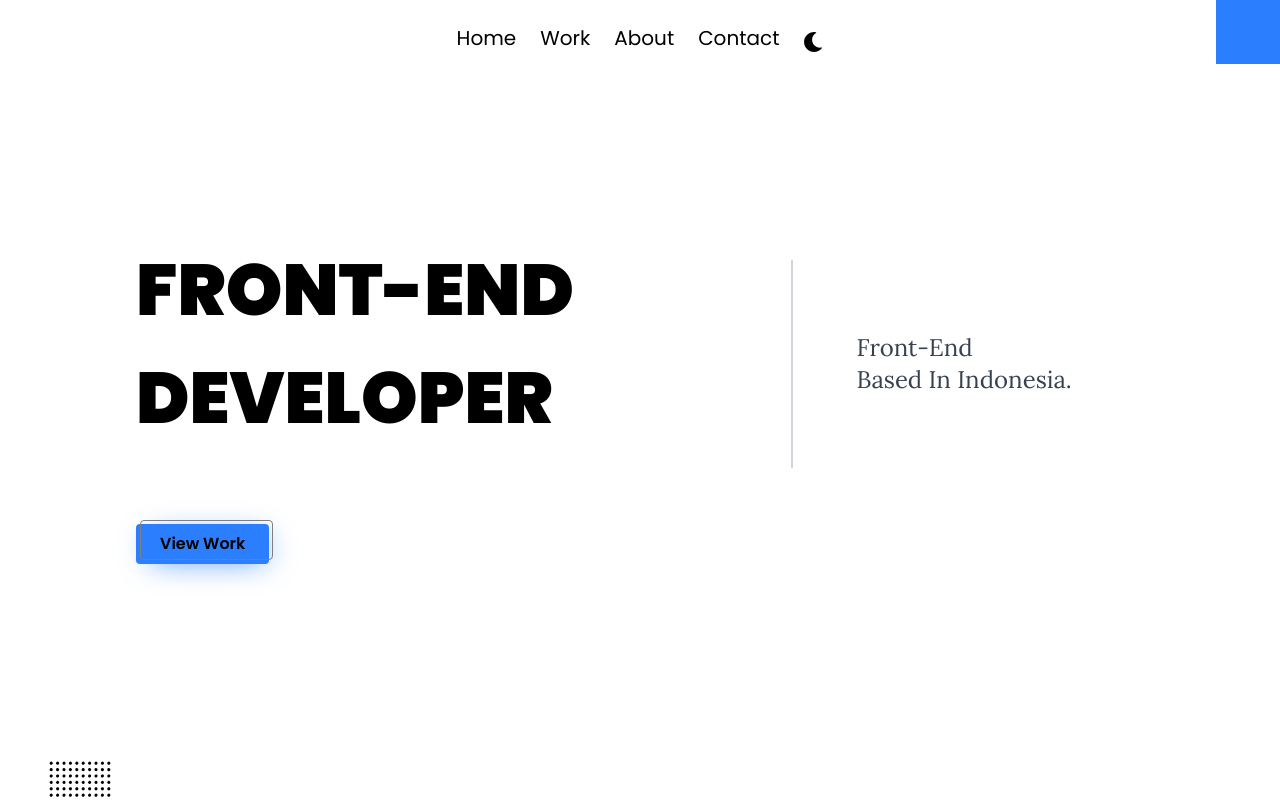
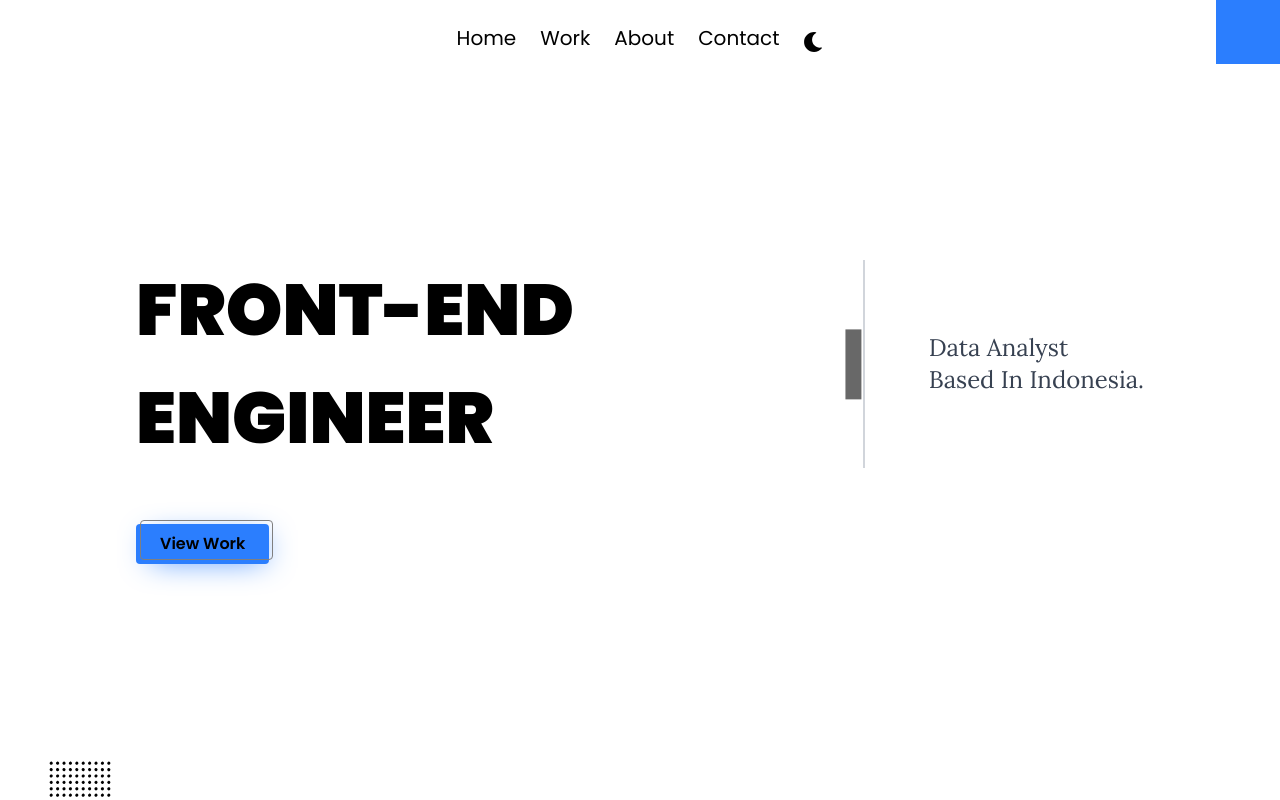
Before and after one commit to billsur/portfolio-da, a Next.js app: page / in a window 1280 px wide. Built offline with nearby package versions, Linux system fonts and the light colour scheme.

Commit message:
feat(home): add typed animation

```diff
--- a/pages/index.tsx
+++ b/pages/index.tsx
@@ -10,21 +10,44 @@ import {
 import Link from "next/link";
 import MetaTags from "@components/MetaTags";
 import Shape from "@components/Shape";
+import { useEffect, useRef } from "react";
+import Typed from "typed.js";
 
 const Home = () => {
+  const typedRef = useRef<HTMLSpanElement>(null);
+
+  useEffect(() => {
+    if (typedRef.current) {
+      const typed = new Typed(typedRef.current, {
+        strings: ["Data Analyst", "Front-End Engineer"],
+        typeSpeed: 70,
+        backSpeed: 50,
+        backDelay: 1500,
+        loop: true,
+        showCursor: true,
+        cursorChar: "|",
+      });
+
+      return () => {
+        typed.destroy();
+      };
+    }
+  }, []);
+
   return (
     <>
-      <MetaTags title="Billy  | Front-end developer" />
+      <MetaTags title="Billy  | Data Analyst" />
       <section className="relative overflow-hidden min-h-screen w-full flex items-center md:pt-0 pt-16 dark:bg-dark-theme">
         <motion.h1
           initial="hidden"
           animate="visible"
           variants={fadeIn}
           custom={0.6}
-          className="absolute z-20 bottom-0 px-2 xl:hidden font-main uppercase font-black text-gray-300 dark:text-dark-gray   md:text-7xl text-5xl"
+          className="absolute z-20 bottom-0 px-2 xl:hidden font-main uppercase font-black text-gray-300 dark:text-dark-gray md:text-7xl text-5xl"
         >
-          front-end
+          data analyst
         </motion.h1>
+
         <div className="relative max-w-screen-lg px-2 w-full mx-auto">
           <div className="md:grid md:grid-cols-auto-2 md:grid-rows-auto-2 xl:gap-0 gap-4">
             <motion.h1
@@ -32,28 +55,30 @@ const Home = () => {
               animate="visible"
               variants={slideToLeft}
               custom={0.3}
-              className="md:text-7xl text-4xl md:leading-normal dark:text-gray-100  font-black font-main text-black uppercase"
+              className="md:text-7xl text-4xl md:leading-normal dark:text-gray-100 font-black font-main text-black uppercase flex items-center"
             >
-              Front-End <br /> developer
+              <span ref={typedRef}></span>
             </motion.h1>
+
             <div className="md:space-x-16 justify-center items-center md:flex">
               <motion.div
                 initial="hidden"
                 animate="visible"
                 variants={slideDown}
-                className="md:w-0.5  md:h-52 h-0.5 w-52 my-6 bg-gray-300 dark:bg-gray-300"
+                className="md:w-0.5 md:h-52 h-0.5 w-52 my-6 bg-gray-300 dark:bg-gray-300"
               ></motion.div>
               <motion.p
                 initial="hidden"
                 animate="visible"
                 variants={slideToRight}
                 custom={0.3}
-                className="md:text-2xl text-lg dark:text-gray-300 text-gray-700   font-lora  capitalize"
+                className="md:text-2xl text-lg dark:text-gray-300 text-gray-700 font-lora capitalize"
               >
-                Front-end <br />
+                Data Analyst <br />
                 based in Indonesia.
               </motion.p>
             </div>
+
             <Link href="/work">
               <motion.button
                 initial="hidden"
@@ -68,12 +93,13 @@ const Home = () => {
             </Link>
           </div>
         </div>
+
         <motion.div
           initial="hidden"
           animate="visible"
           variants={slideUp}
           custom={0.6}
-          className="absolute -bottom-10 xl:left-12 right-0 w-20 bg-cover h-20 dark:filter  dark:invert"
+          className="absolute -bottom-10 xl:left-12 right-0 w-20 bg-cover h-20 dark:filter dark:invert"
         >
           <Shape />
         </motion.div>
```
